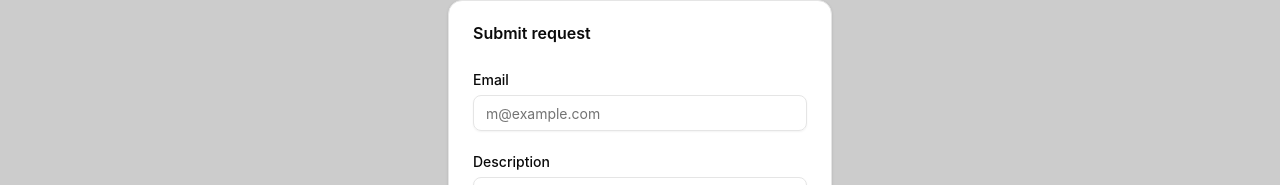
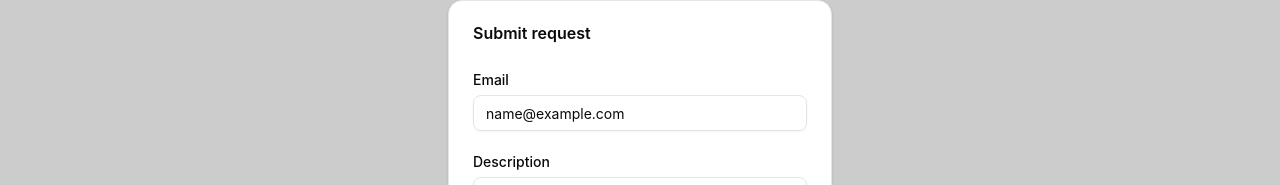
Before and after one commit to krirat/ceivoice, a React (Vite) app in the folder frontend/: page /ticket-submit in a window 1280 px wide. Shown: the part 213-398 px from the top of the page. Built offline with nearby package versions, Linux system fonts and the light colour scheme; no server answers; sample sign-in values are in the browser's storage.

Commit message:
added pre-added email from token in TicketSubmit page

```diff
--- a/frontend/src/pages/TicketSubmit.jsx
+++ b/frontend/src/pages/TicketSubmit.jsx
@@ -9,11 +9,19 @@ import {
 import { Input } from "@/components/ui/input"
 import { Label } from "@/components/ui/label"
 import { Textarea } from "@/components/ui/textarea"
-import { useState } from "react";
+import { useEffect, useState } from "react";
+import { jwtDecode } from "jwt-decode";
 
 export default function TicketSubmit() {
   const [problem, setProblem] = useState("");
+  const [email, setEmail] = useState("");
   const [isLoading, setIsLoading] = useState(false);
+
+  useEffect(() => {
+    const decodedToken = jwtDecode(localStorage.getItem('auth_token'));
+    const userEmail = decodedToken.email;
+    setEmail(userEmail);
+  },[])
 
   const handleSubmit = async (e) => {
     e.preventDefault();
@@ -37,6 +45,7 @@ export default function TicketSubmit() {
       if (res.ok) {
         alert("Draft ticket created!");
         setProblem("");
+        setEmail("");
       } else {
         alert("Failed to create ticket");
       }
@@ -67,6 +76,8 @@ export default function TicketSubmit() {
                     id="email"
                     type="email"
                     placeholder="m@example.com"
+                    value={email}
+                    onChange={(e) => setEmail(e.target.value)}
                     className="text-left"
                     required
                     disabled={isLoading}
```
